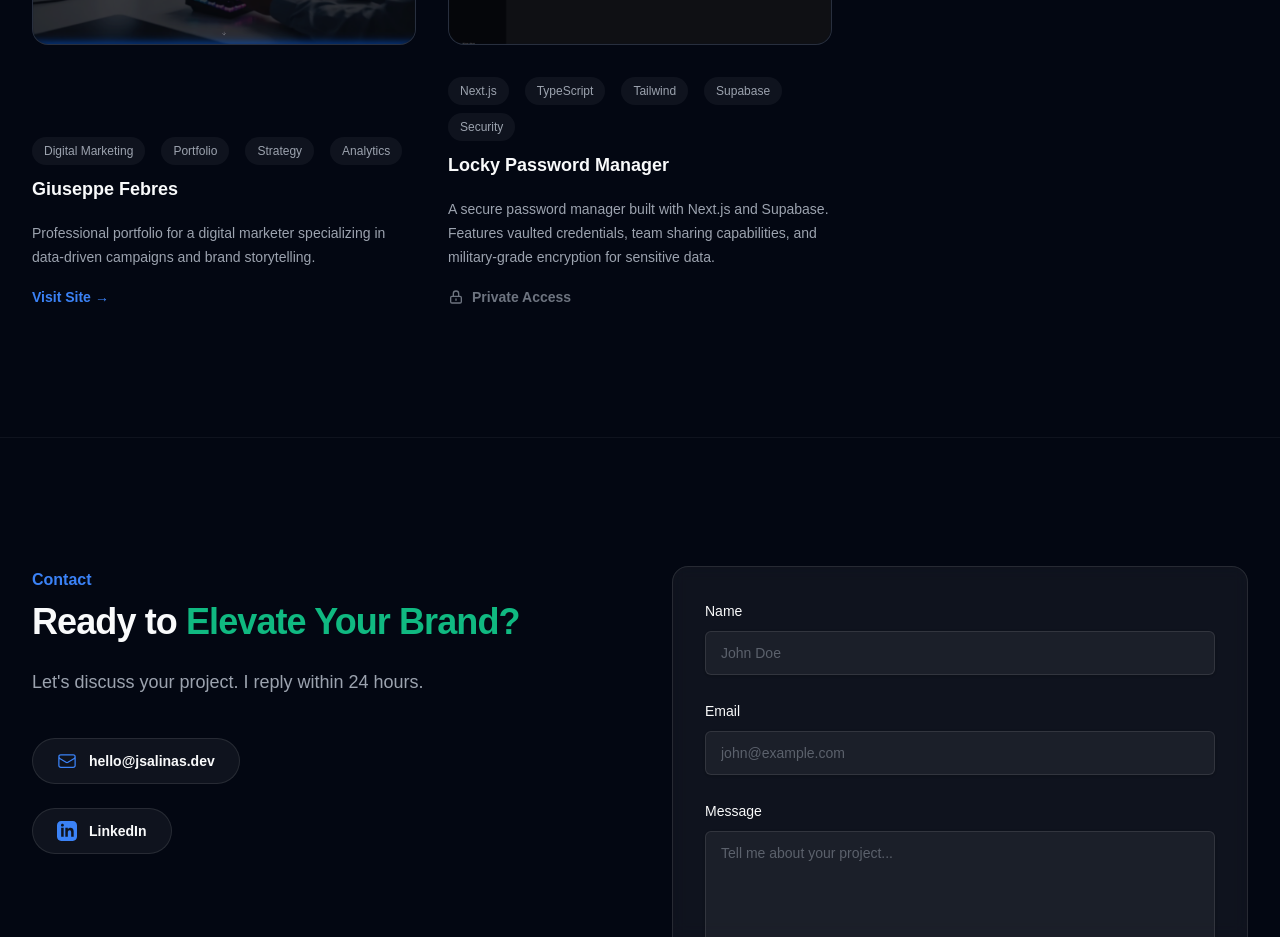
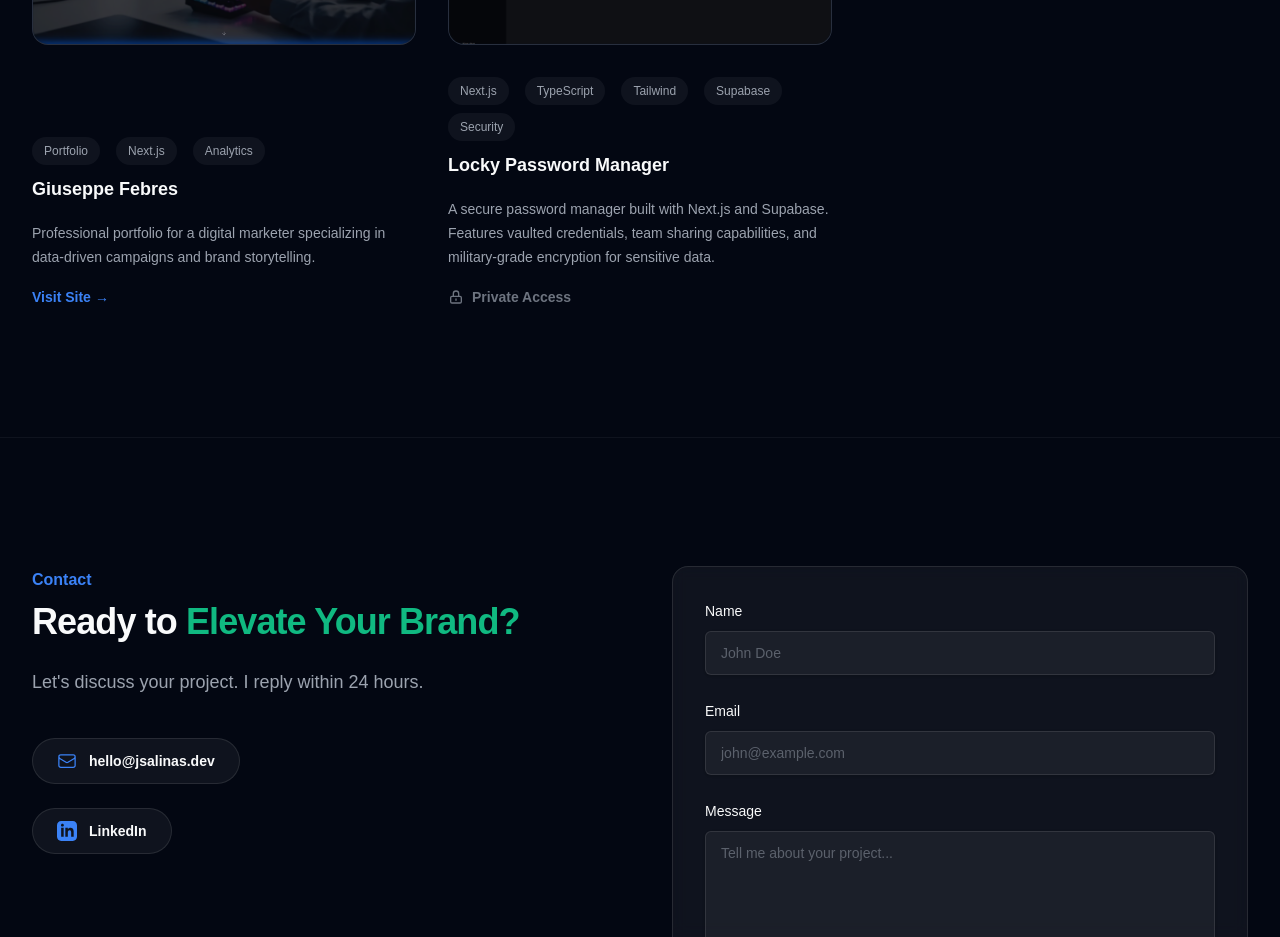
Before and after one commit to jesussalinasdev/jsalinas-dev, a Next.js app: page /en in a window 1280 px wide. Shown: the part 4340-5277 px from the top of the page. Built offline with nearby package versions, Linux system fonts and the light colour scheme.

Commit message:
fix: update tags for Giuseppe Febres project

```diff
--- a/src/components/sections/Portfolio.tsx
+++ b/src/components/sections/Portfolio.tsx
@@ -33,7 +33,7 @@ export function Portfolio() {
         {
             title: t('projects.giuseppe_febres.title'),
             description: t('projects.giuseppe_febres.description'),
-            tags: ["Digital Marketing", "Portfolio", "Strategy", "Analytics"],
+            tags: ["Portfolio", "Next.js", "Analytics"],
             image: "/giuseppe-febres-site.png",
             link: "https://giuseppefebres.com/",
             isPrivate: false,
```
